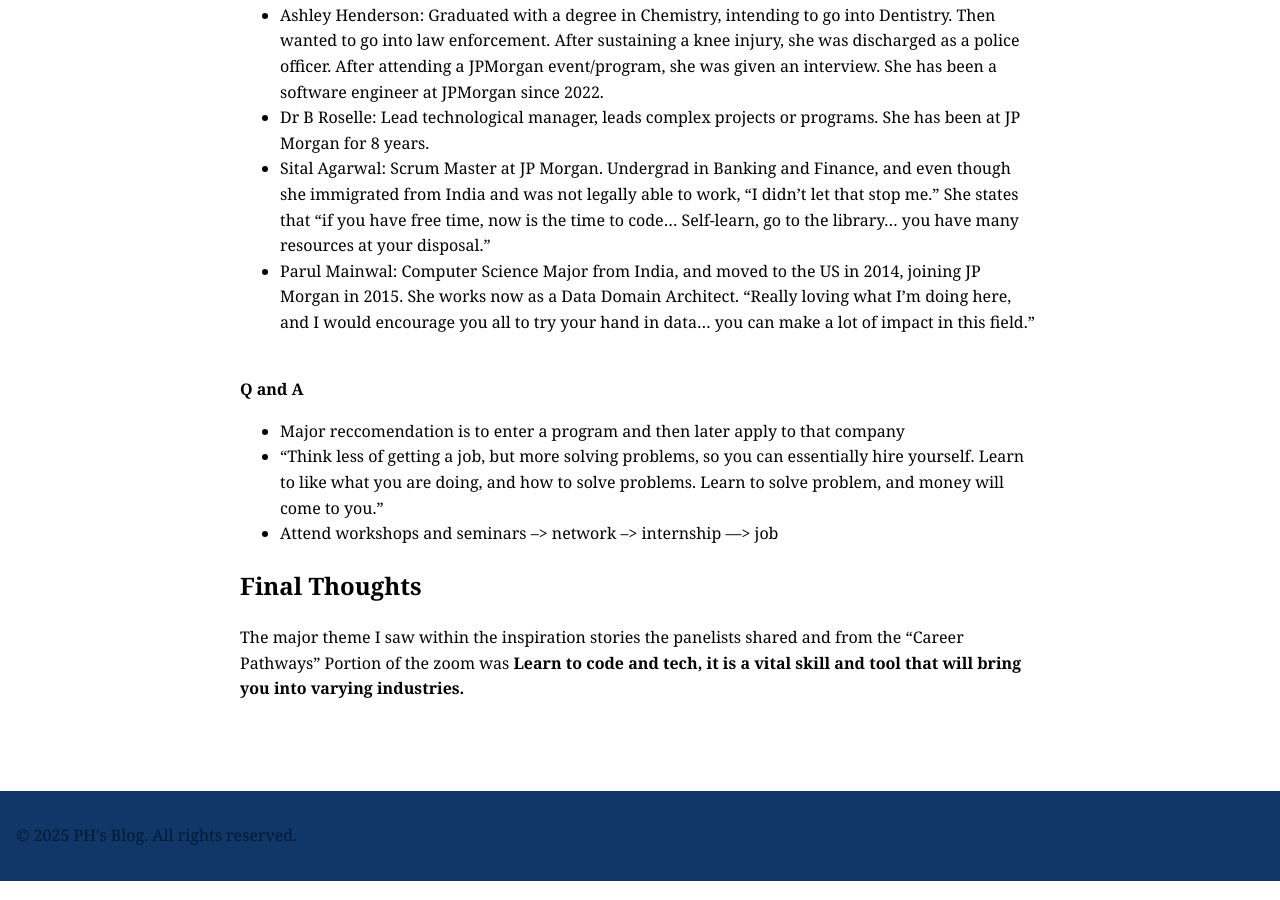
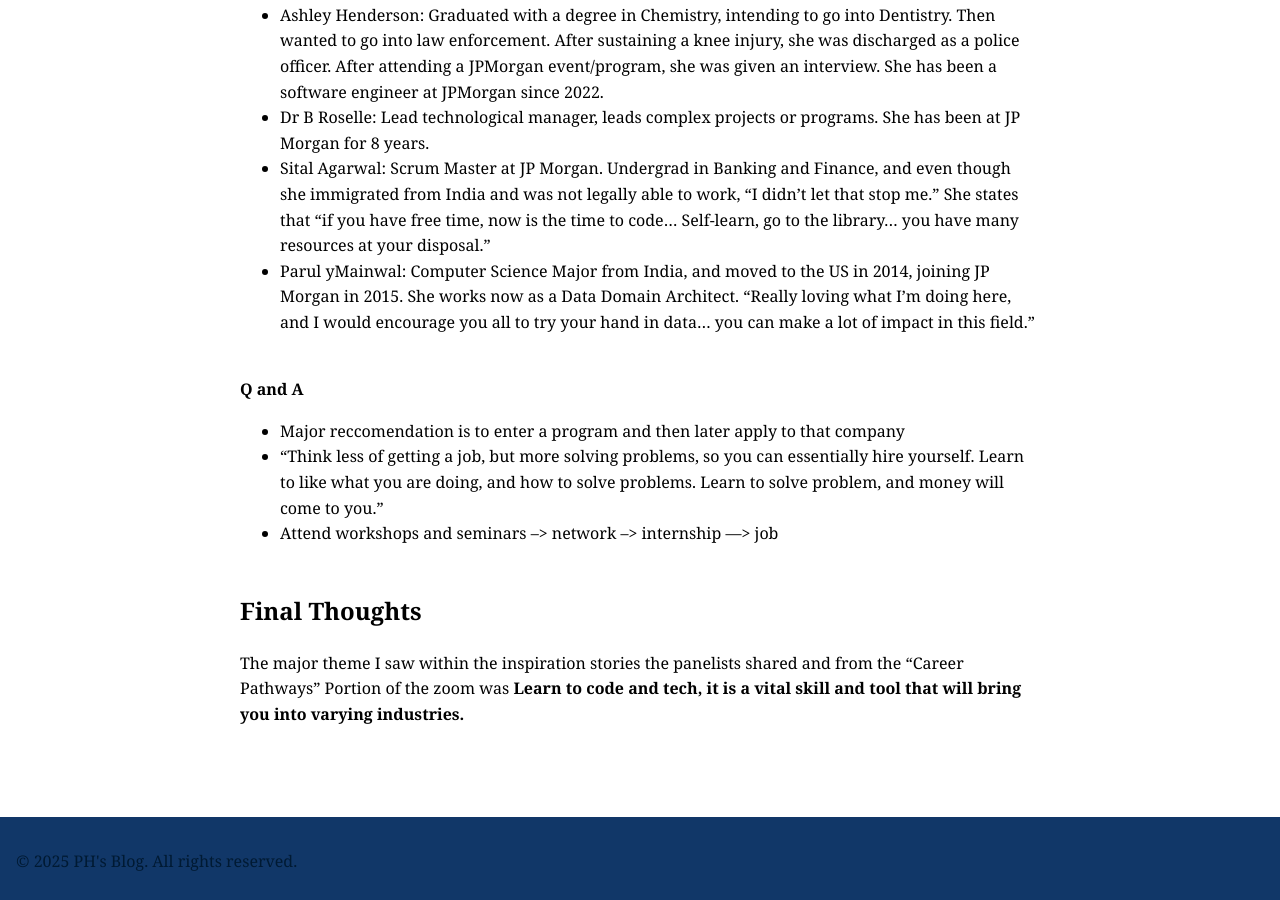
Before and after one commit to CaptainSapphire/PH-s-Blog, a Jekyll site: the page built from _posts/2025-07-16-GWC Event: Career Pathways.md, in a window 1280 px wide and 900 px high, scrolled down 1930 px. Built offline with Jekyll 4.4.1, drawn with Linux system fonts in a browser that asks for light colours.

Commit message:
Update 2025-07-16-GWC Event: Career Pathways.md

```diff
--- a/_posts/2025-07-16-GWC Event: Career Pathways.md
+++ b/_posts/2025-07-16-GWC Event: Career Pathways.md
@@ -36,13 +36,15 @@
 - Ashley Henderson: Graduated with a degree in Chemistry, intending to go into Dentistry. Then wanted to go into law enforcement. After sustaining a knee injury, she was discharged as a police officer. After attending a JPMorgan event/program, she was given an interview. She has been a software engineer at JPMorgan since 2022.
 - Dr B Roselle: Lead technological manager, leads complex projects or programs. She has been at JP Morgan for 8 years.
 - Sital Agarwal: Scrum Master at JP Morgan. Undergrad in Banking and Finance, and even though she immigrated from India and was not legally able to work, "I didn't let that stop me." She states that "if you have free time, now is the time to code... Self-learn, go to the library... you have many resources at your disposal."
-- Parul Mainwal: Computer Science Major from India, and moved to the US in 2014, joining JP Morgan in 2015. She works now as a Data Domain Architect. "Really loving what I'm doing here, and I would encourage you all to try your hand in data... you can make a lot of impact in this field."
+- Parul yMainwal: Computer Science Major from India, and moved to the US in 2014, joining JP Morgan in 2015. She works now as a Data Domain Architect. "Really loving what I'm doing here, and I would encourage you all to try your hand in data... you can make a lot of impact in this field."
 <br><br>
 
 **Q and A**
 - Major reccomendation is to enter a program and then later apply to that company
 - "Think less of getting a job, but more solving problems, so you can essentially hire yourself. Learn to like what you are doing, and how to solve problems. Learn to solve problem, and money will come to you."
 - Attend workshops and seminars --> network --> internship ---> job
+<br><br>
+
 
 ## Final Thoughts
 The major theme I saw within the inspiration stories the panelists shared and from the "Career Pathways" Portion of the zoom was **Learn to code and tech, it is a vital skill and tool that will bring you into varying industries.**
```
